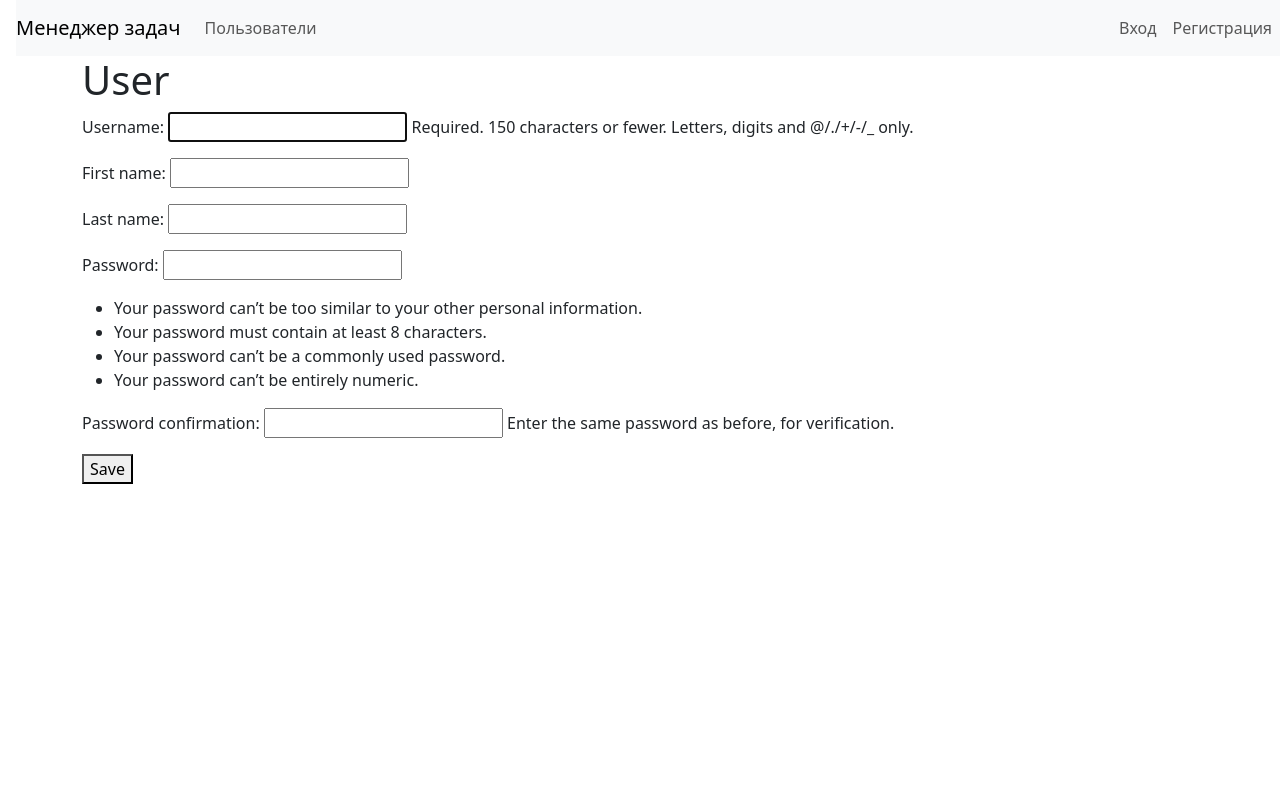
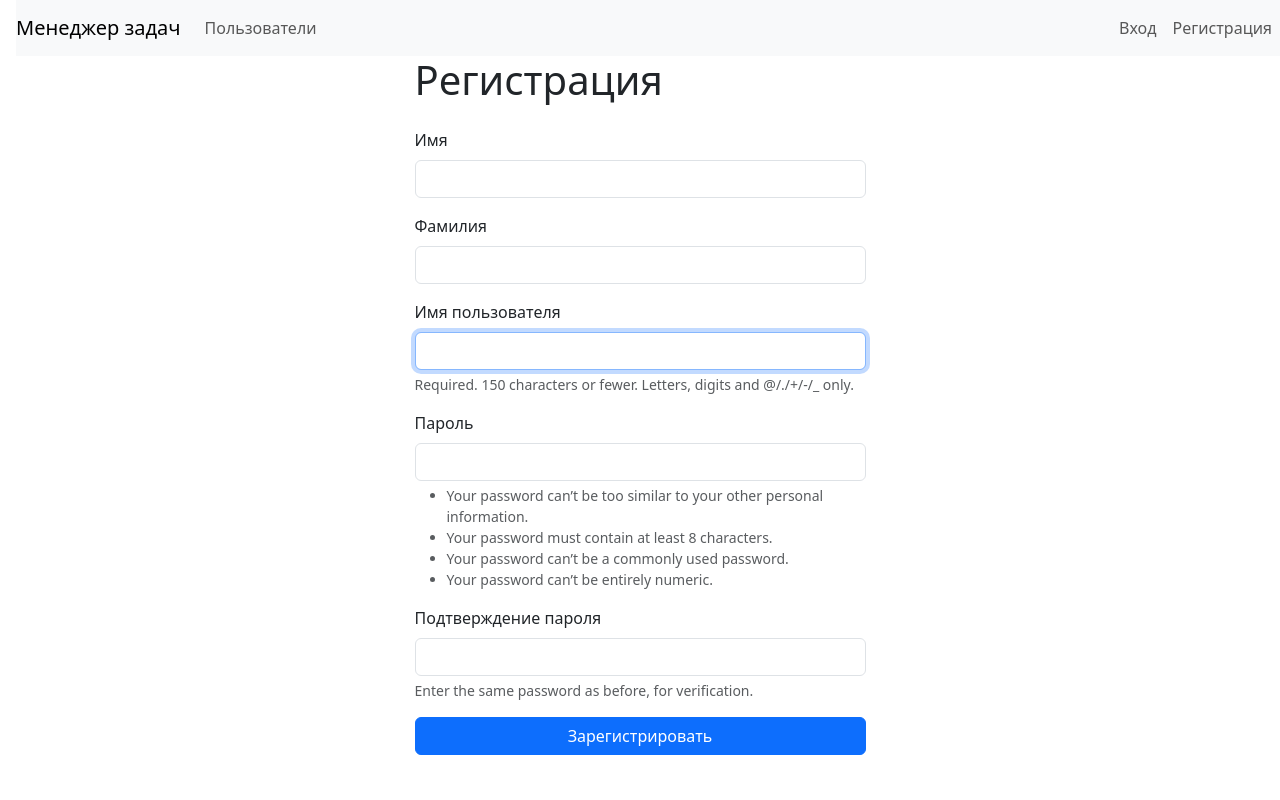
Before and after one commit to gabady13/python-project-52, a Django app: page /users/create/ in a window 1280 px wide. Run offline with Django 5.2, Linux system fonts and the light colour scheme.

Commit message:
fix register

```diff
--- a/src/task_manager/views/users.py
+++ b/src/task_manager/views/users.py
@@ -22,13 +22,32 @@ class UsersListView(ListView):
 class UserRegisterForm(UserCreationForm):
     class Meta(UserCreationForm.Meta):
         model = User
-        fields = ("username", "first_name", "last_name")
+        fields = ("first_name", "last_name", "username", "password1", "password2")
+        labels = {
+            "first_name": "Имя",
+            "last_name": "Фамилия",
+            "username": "Имя пользователя",
+        }
+
+    def __init__(self, *args, **kwargs):
+        super().__init__(*args, **kwargs)
+
+        for field in self.fields.values():
+            field.widget.attrs.update({"class": "form-control"})
+
+        self.fields["password1"].label = "Пароль"
+        self.fields["password2"].label = "Подтверждение пароля"
 
 
 class UserUpdateForm(forms.ModelForm):
     class Meta:
         model = User
-        fields = ("username", "first_name", "last_name")
+        fields = ("first_name", "last_name", "username")
+        labels = {
+            "first_name": "Имя",
+            "last_name": "Фамилия",
+            "username": "Имя пользователя",
+        }
 
 
 class OnlySelfMixin(UserPassesTestMixin):
--- a/src/templates/users/user_form.html
+++ b/src/templates/users/user_form.html
@@ -1,11 +1,98 @@
 {% extends "layouts/base.html" %}
 
 {% block content %}
-  <h1>User</h1>
+<div class="row justify-content-center">
+  <div class="col-md-6 col-lg-5">
 
-  <form method="post">
-    {% csrf_token %}
-    {{ form.as_p }}
-    <button type="submit">Save</button>
-  </form>
+    <h1 class="mb-4">Регистрация</h1>
+
+    <form method="post" novalidate>
+      {% csrf_token %}
+
+      {# Ошибки формы целиком (не привязанные к полю) #}
+      {% if form.non_field_errors %}
+      <div class="alert alert-danger">
+        {% for error in form.non_field_errors %}
+        <div>{{ error }}</div>
+        {% endfor %}
+      </div>
+      {% endif %}
+
+      {# Имя #}
+      <div class="mb-3">
+        <label for="{{ form.first_name.id_for_label }}" class="form-label">
+          {{ form.first_name.label }}
+        </label>
+        {{ form.first_name }}
+        {% if form.first_name.help_text %}
+        <div class="form-text">{{ form.first_name.help_text|safe }}</div>
+        {% endif %}
+        {% for error in form.first_name.errors %}
+        <div class="text-danger small">{{ error }}</div>
+        {% endfor %}
+      </div>
+
+      {# Фамилия #}
+      <div class="mb-3">
+        <label for="{{ form.last_name.id_for_label }}" class="form-label">
+          {{ form.last_name.label }}
+        </label>
+        {{ form.last_name }}
+        {% if form.last_name.help_text %}
+        <div class="form-text">{{ form.last_name.help_text|safe }}</div>
+        {% endif %}
+        {% for error in form.last_name.errors %}
+        <div class="text-danger small">{{ error }}</div>
+        {% endfor %}
+      </div>
+
+      {# Имя пользователя #}
+      <div class="mb-3">
+        <label for="{{ form.username.id_for_label }}" class="form-label">
+          {{ form.username.label }}
+        </label>
+        {{ form.username }}
+        {% if form.username.help_text %}
+        <div class="form-text">{{ form.username.help_text|safe }}</div>
+        {% endif %}
+        {% for error in form.username.errors %}
+        <div class="text-danger small">{{ error }}</div>
+        {% endfor %}
+      </div>
+
+      {# Пароль #}
+      <div class="mb-3">
+        <label for="{{ form.password1.id_for_label }}" class="form-label">
+          {{ form.password1.label }}
+        </label>
+        {{ form.password1 }}
+        {% if form.password1.help_text %}
+        <div class="form-text">{{ form.password1.help_text|safe }}</div>
+        {% endif %}
+        {% for error in form.password1.errors %}
+        <div class="text-danger small">{{ error }}</div>
+        {% endfor %}
+      </div>
+
+      {# Подтверждение пароля #}
+      <div class="mb-3">
+        <label for="{{ form.password2.id_for_label }}" class="form-label">
+          {{ form.password2.label }}
+        </label>
+        {{ form.password2 }}
+        {% if form.password2.help_text %}
+        <div class="form-text">{{ form.password2.help_text|safe }}</div>
+        {% endif %}
+        {% for error in form.password2.errors %}
+        <div class="text-danger small">{{ error }}</div>
+        {% endfor %}
+      </div>
+
+      <button type="submit" class="btn btn-primary w-100">
+        Зарегистрировать
+      </button>
+    </form>
+
+  </div>
+</div>
 {% endblock %}
```
Also changed, not shown: src/db.sqlite3.
